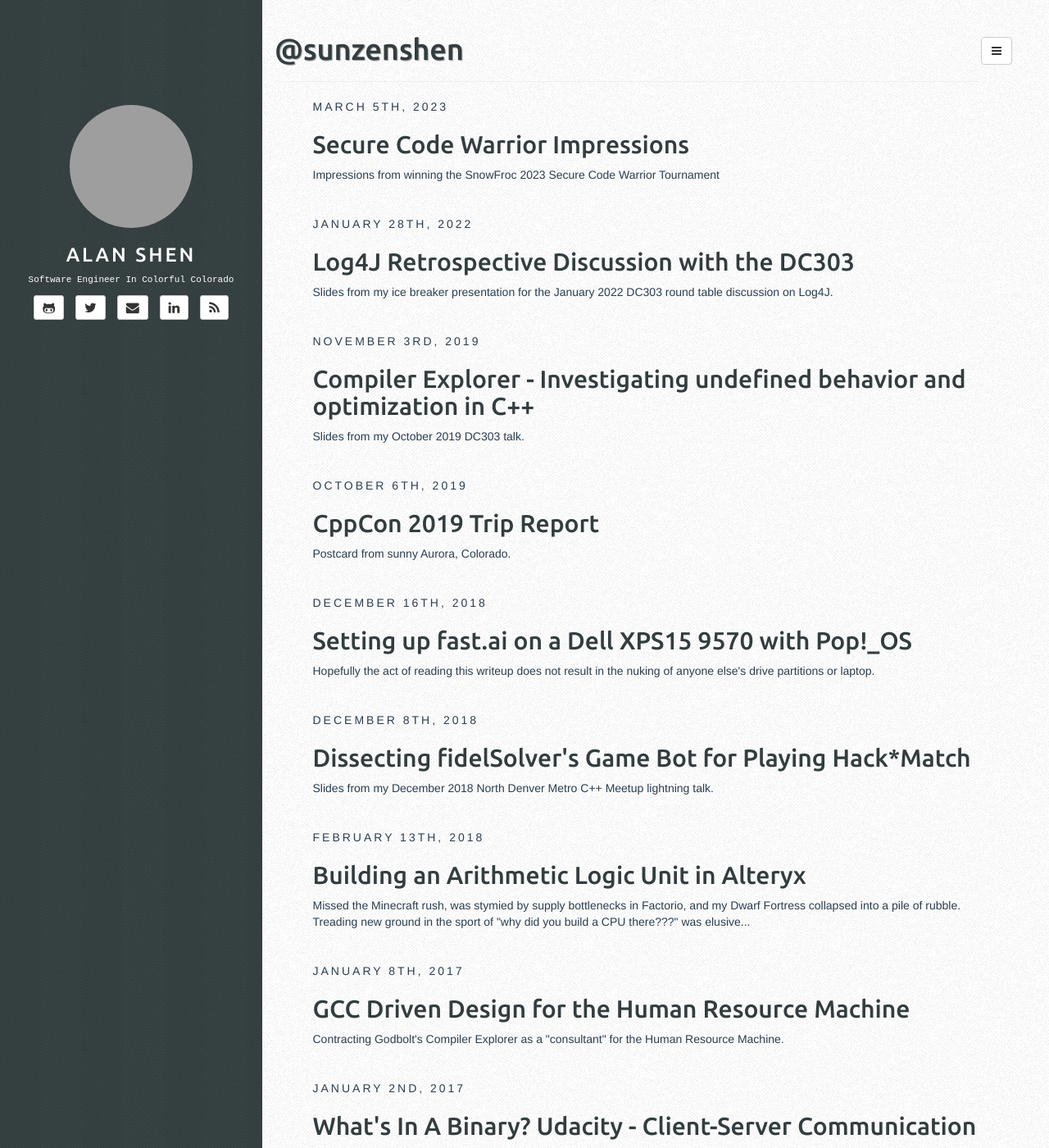
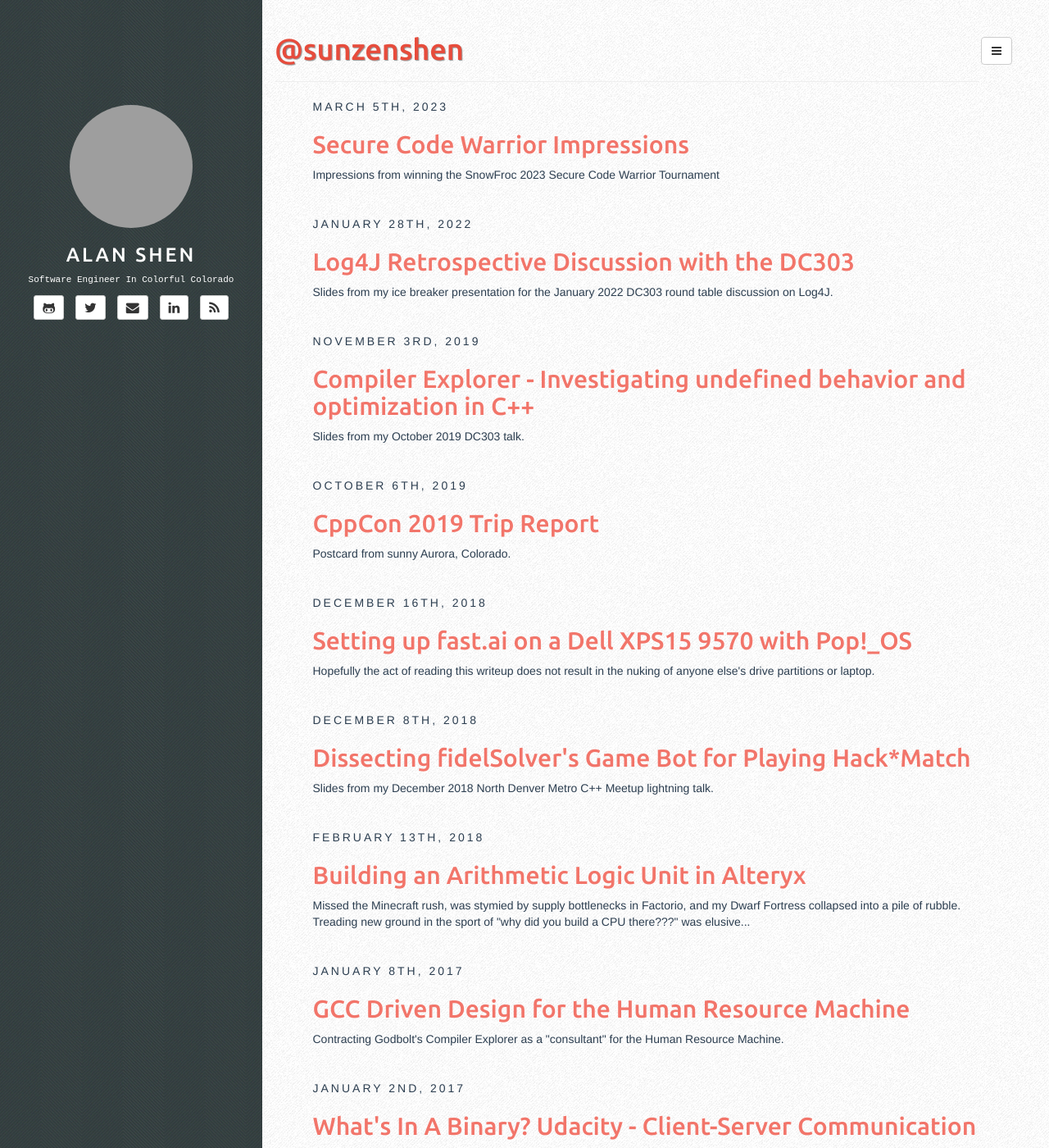
Before and after one commit to sunzenshen/sunzenshen.github.io, a Jekyll site: the page built from index.html, in a window 1280 px wide and 1400 px high. Shown: the whole window at 82% size. Built offline with Jekyll 4.4.1, drawn with Linux system fonts in a browser that asks for light colours; the list of posts is cut into pages by our own code; grey boxes are pictures that could not be loaded.

Commit message:
Revert "Color experiments"
This reverts commit aa4c39424b080e84ed8b63c32ace1f884205aad7.

```diff
--- a/assets/css/style.css
+++ b/assets/css/style.css
@@ -70,7 +70,7 @@ article .share .twitter:hover {
 	color: #CC2127;
 }
 #contact-list li:hover .fa-rss {
-	color: #333D3F;
+	color: #e74c3c;
 }
 article .share .facebook:hover {
 	color: #43609C;
@@ -86,7 +86,7 @@ article .share .gplus:hover {
 }
 
 .page-header {
-	color: #333D3F;
+	color: #e74c3c;
 	text-shadow: 1px 1px 1px rgba(150, 150, 150, 1);
 }
 
@@ -127,20 +127,20 @@ article.home h4,
 article.home h5,
 article.home h6 {
 	font-family: 'Ubuntu', sans-serif;
-	color: #333D3F;
+	color: #f2756a;
 }
 
 article.home h1 a,
 article.home h2 a,
 article.home h3 a,
 article.home h4 a {
-	color: #333D3F;
+	color: #f2756a;
 }
 article.home h1 a:hover,
 article.home h2 a:hover,
 article.home h3 a:hover,
 article.home h4 a:hover {
-	color: #2d7482;
+	color: #e74c3c;
 }
 
 .author .author-image {
@@ -176,7 +176,7 @@ footer {
     border-radius: 4px 0 0 4px;
 }
 
-.badge { background: #333D3F; }
+.badge { background: #F2756A; }
 
 #nav-menu{
     position: fixed;
```
